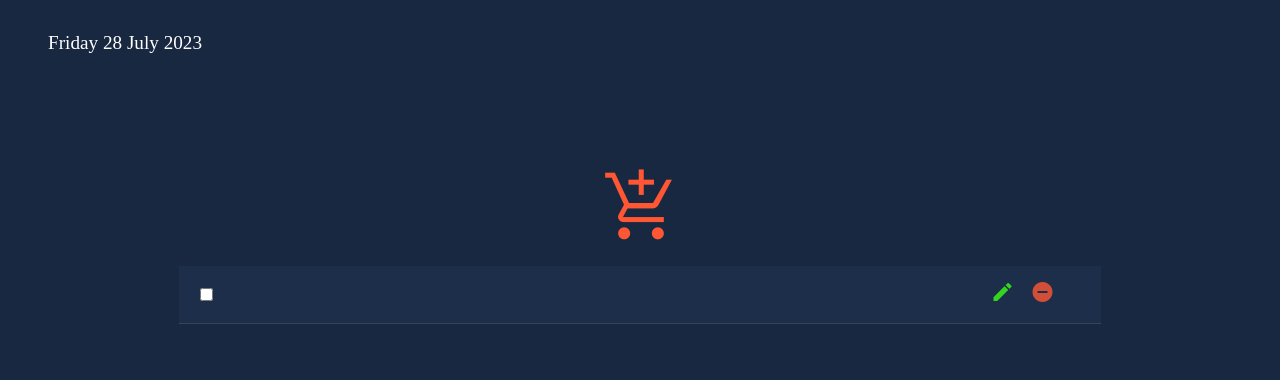
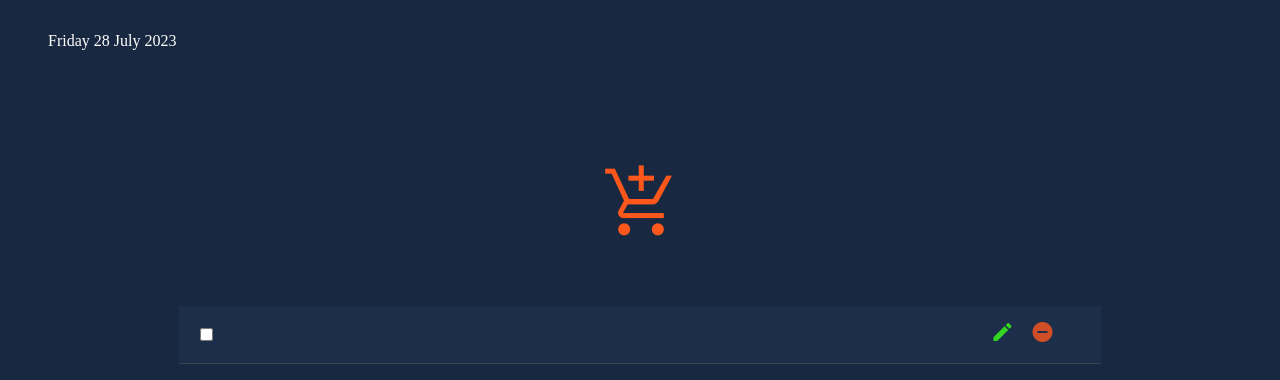
Before and after one commit to TimmyC-webdev/Shopping-Basket-App, a website built with Parcel: page index.html in a window 1280 px wide. Both pictures are taken after a click on the button "add_shopping_cart". Built offline with nearby package versions, Linux system fonts and the light colour scheme.

Commit message:
Font size, colour shade, adding items to the end of the list instead of the beginning

```diff
--- a/main.js
+++ b/main.js
@@ -24,10 +24,10 @@ function addGroceryItem() {
     complete: false,
   };
 
-  groceryList.unshift(item);
+  groceryList.push(item);
   const { item_el, input_el } = createGroceryEl(item);
 
-  list_el.prepend(item_el);
+  list_el.append(item_el);
 
   input_el.removeAttribute("disabled");
   input_el.focus();
--- a/style.css
+++ b/style.css
@@ -3,7 +3,7 @@
 :root {
   --main-colour: #192841;
   --font-colour: #fff;
-  --edit-btn-first: #ff5733;
+  --edit-btn-first: #fd571c;
   --edit-btn-second: #39ff14;
 }
 * {
@@ -62,14 +62,12 @@ main {
   color: var(--font-colour);
   font-weight: 400;
 }
-.date {
-  color: var(--font-colour);
-}
 
 .item {
   display: flex;
   align-items: center;
   justify-content: space-between;
+  position: relative;
   max-width: 80%;
   margin: auto;
   padding: 0.9rem;
@@ -149,8 +147,17 @@ input:checked {
 .material-symbols-outlined {
   margin: auto;
   margin-top: 5rem;
+  margin-bottom: 3rem;
   color: var(--edit-btn-first);
   font-size: 5rem;
+}
+
+/*MEDIA QUERY*/
+
+@media only screen and (max-width: 758px) {
+  .material-symbols-outlined {
+    font-size: 3rem;
+  }
 }
 
 .date {
@@ -158,6 +165,6 @@ input:checked {
   color: var(--font-colour);
   text-align: left;
   font-weight: 400;
-  font-size: 1.2rem;
+  font-size: 1rem;
   margin-top: 2rem;
 }
```
